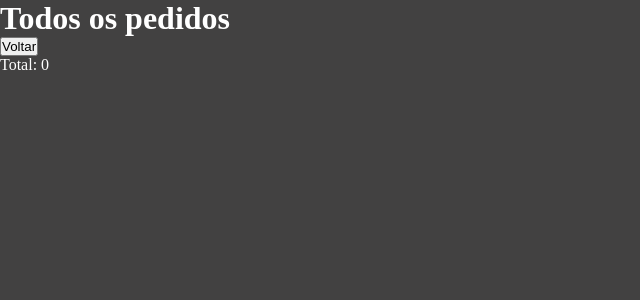
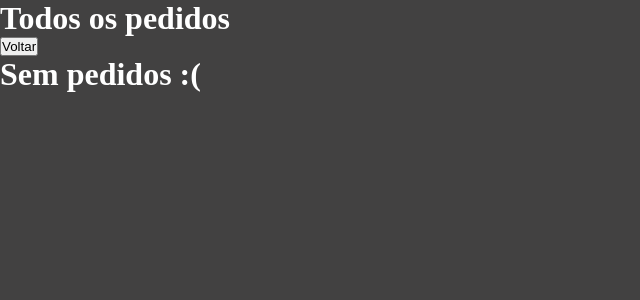
Before and after one commit to vidarafael/Loja-Restaurante, a React (Create React App) app in the folder front/: page /pedidos in a window 1280 px wide. Shown: the top 300 px of the page, without its empty margins (0-640 px from the left). Built offline with nearby package versions, Linux system fonts and the light colour scheme.

Commit message:
refatorando o codigo

```diff
--- a/front/src/components/Cart.tsx
+++ b/front/src/components/Cart.tsx
@@ -15,14 +15,16 @@ interface IFoodNew {
 
 function Cart(props: any) {
   const state = useSelector(state => state) as IFoodNew[]
-  const stateFind = state.find(it => it)
+  const verifyState = state.find(it => it)
   const elementosState = state.reduce((accumulator: any, item: any) => {
     const quantity = item.quantidade
     return accumulator + quantity
   }, 0)
+
+
   return (
     <>
-      {stateFind ? <Link className="link" to="/pedidos"><button className="Cart"><FaShoppingCart/>{elementosState}</button></Link>  : <></>}
+      {verifyState ? <Link className="link" to="/pedidos"><button className="Cart"><FaShoppingCart/>{elementosState}</button></Link>  : <></>}
     </>
   )
 }
--- a/front/src/components/Foods.tsx
+++ b/front/src/components/Foods.tsx
@@ -9,9 +9,7 @@ interface ParamTypes {
 }
 
 function Foods(): JSX.Element {
-
   const dispatch = useDispatch()
-
   const [food, setFood] = useState([])
   const params = useParams<ParamTypes>().food
 
@@ -32,11 +30,6 @@ function Foods(): JSX.Element {
     fetchData();
 }, [params]);
 
-  function handleClick(item: IFood) {
-    console.log(item, food)
-
-  }
-
   return (
     <>
       <ul>
--- a/front/src/pages/HomePage.tsx
+++ b/front/src/pages/HomePage.tsx
@@ -3,10 +3,6 @@ import {Link} from 'react-router-dom'
 import Cart from '../components/Cart'
 
 function HomePage() {
-  function numberRandom() {
-    return Math.random() * 100
-  }
-
 
   return (
     <>
--- a/front/src/pages/Requests.tsx
+++ b/front/src/pages/Requests.tsx
@@ -20,11 +20,7 @@ function Requests() {
     const remember = item.custo * item.quantidade
     return accumulator + remember
   }, 0)
-  useEffect(() => {
-
-    console.log("Total:",acumulador)
-    console.log(comidas)
-  }, [comidas])
+  const verifyComidas = comidas.find(it => it)
 
   const dispatch = useDispatch()
 
@@ -51,7 +47,7 @@ function Requests() {
       </ul>
 
       <div>
-        Total: {acumulador}
+        {verifyComidas ? <span> Total: {acumulador}</span> : <h1>Sem pedidos :(</h1>}
       </div>
     </>
   )
--- a/front/src/reducer/foodReducer.ts
+++ b/front/src/reducer/foodReducer.ts
@@ -1,4 +1,3 @@
-/* eslint-disable import/no-anonymous-default-export */
 // interface IFood {
 //   id: string,
 //   nome: string,
@@ -40,7 +39,6 @@ function foodReducer(state:any = [], action: any) {
         })
       }
 
-
     default:
       return state;
   }
```
Also changed, not shown: front/src/pages/MenuPage.tsx (+1 -6 lines).
